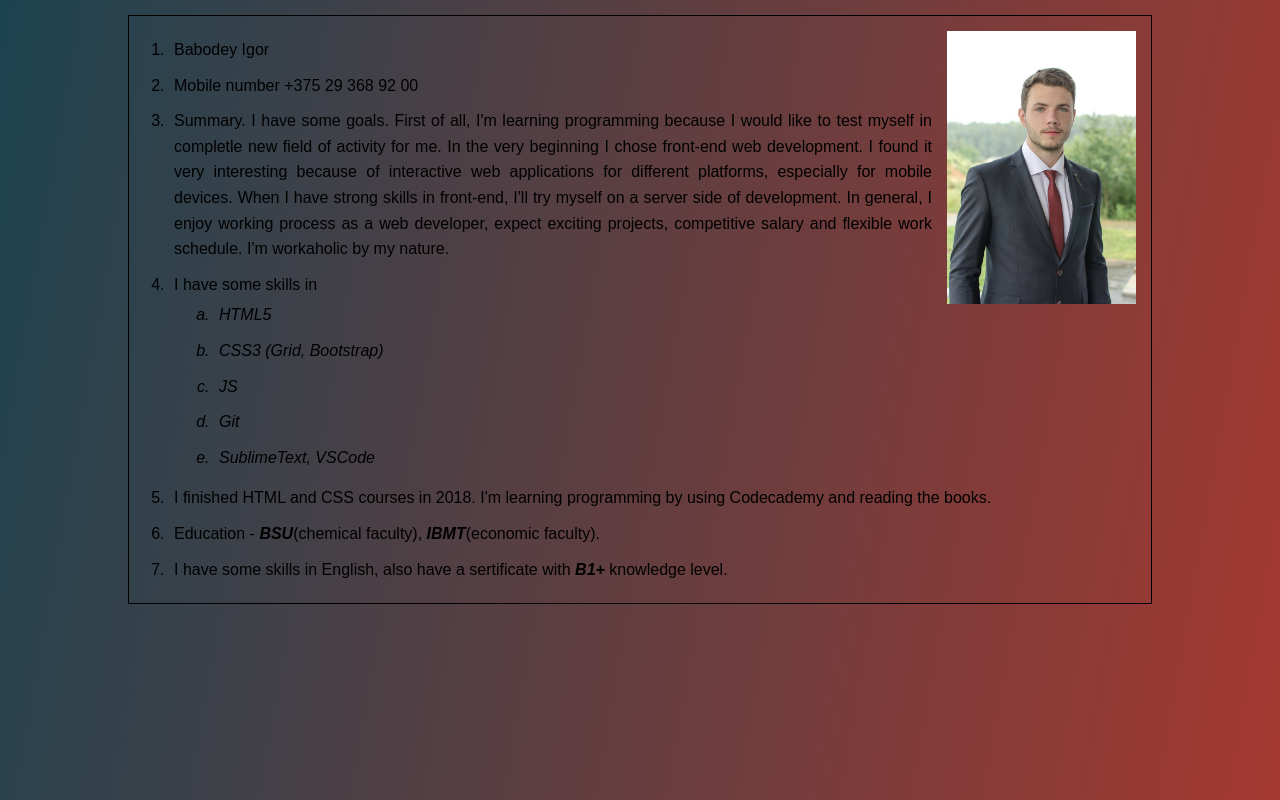
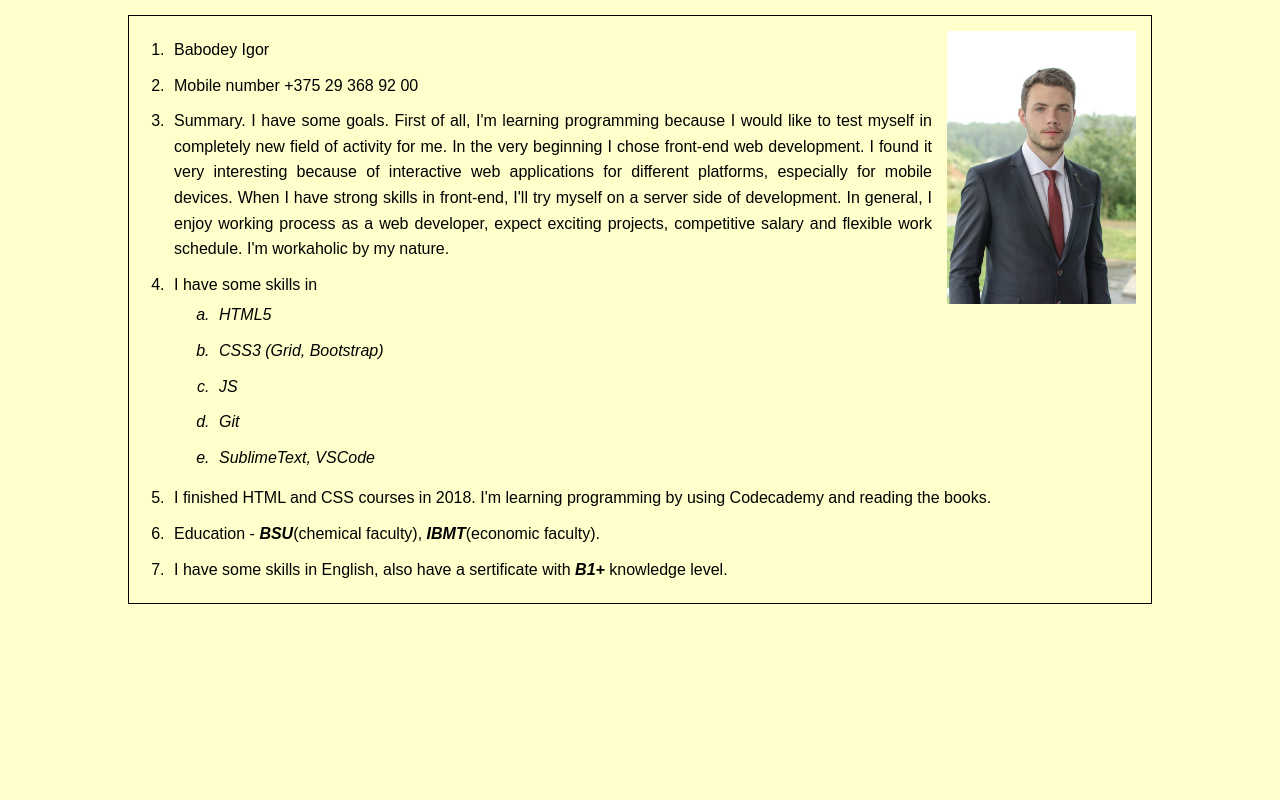
Before and after one commit to Igorbbd/rsschool-2019Q1-cv, a plain HTML site: page index.html in a window 1280 px wide. Drawn offline with Linux system fonts and the light colour scheme.

Commit message:
feat: fix errors and background colour

```diff
--- a/index.html
+++ b/index.html
@@ -16,7 +16,7 @@
 		<ol>
 			<li>Babodey Igor</li>
 			<li>Mobile number +375 29 368 92 00</li>
-			<li>Summary. I have some goals. First of all, I'm learning programming because I would like to test myself in completle new field of activity for me. In the very beginning I chose front-end web development. I found it very interesting because of interactive web applications for different platforms, especially for mobile devices. When I have strong skills in front-end, I'll try myself on a server side of development. In general, I enjoy working process as a web developer, expect exciting projects, competitive salary and flexible work schedule. I'm workaholic by my nature.</li>
+			<li>Summary. I have some goals. First of all, I'm learning programming because I would like to test myself in completely new field of activity for me. In the very beginning I chose front-end web development. I found it very interesting because of interactive web applications for different platforms, especially for mobile devices. When I have strong skills in front-end, I'll try myself on a server side of development. In general, I enjoy working process as a web developer, expect exciting projects, competitive salary and flexible work schedule. I'm workaholic by my nature.</li>
 			<li> I have some skills in
 				<ul>
 					<li>HTML5</li>
--- a/style.css
+++ b/style.css
@@ -1,7 +1,8 @@
 html{
 	height: 100%;
 	width: 100%;
-	background: linear-gradient(100deg, #1D4350, #A43931);
+	/* background: linear-gradient(100deg, #1D4350, #A43931); */
+	background: #ffffcc;
 }
 body{
 	padding: 0px;
```
